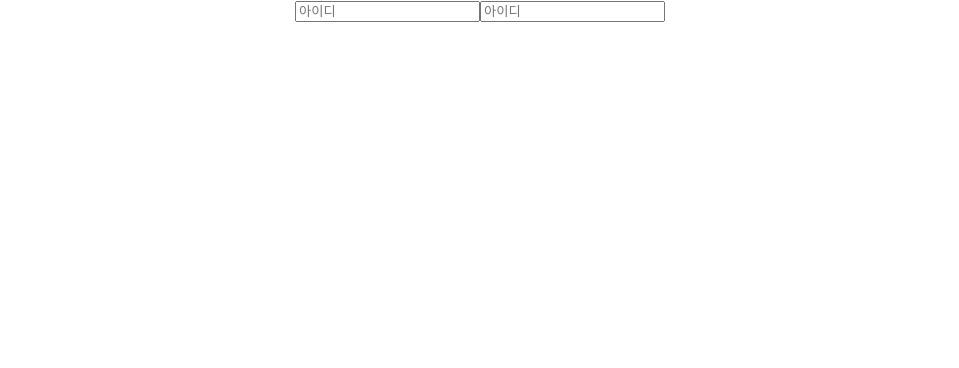
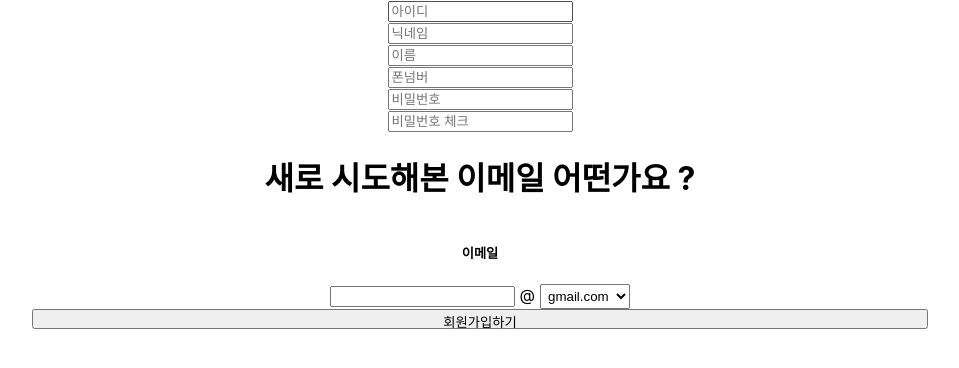
Before and after one commit to Hanghae-Realwork/front-end, a React (Create React App) app in the folder real_project/: page /join in a window 1280 px wide. Shown: the top 368 px of the page, without its empty margins (160-1119 px from the left). Built offline with nearby package versions, Linux system fonts and the light colour scheme.

Commit message:
Update Join.js

```diff
--- a/real_project/src/pages/Join.js
+++ b/real_project/src/pages/Join.js
@@ -1,24 +1,197 @@
-import React from "react";
+import React, { useEffect, useState } from "react";
+import styled from "styled-components";
+function Join() {
+  const [userId, setUserId] = useState("");
+  const [phoneNumber, setPhoneNumber] = useState("");
+  const [nickname, setNickName] = useState("");
+  const [name, setName] = useState("");
+  const [password, setPassword] = useState("");
+  const [passwordCheck, setPasswordCheck] = useState("");
+  //새로시도한 email
+  const [emailWrite, setEmailWrite] = useState(false);
+  //error
+  const [userIdError, setUserIdError] = useState(false);
+  const [nicknameError, setNickNameError] = useState(false);
+  const [nameError, setNameError] = useState(false);
+  const [passwordError, setPasswordError] = useState(false);
+  const [confirmPasswordError, setConfirmPasswordError] = useState(false);
 
-function Join() {
+  //핸드폰 하이픈
+  useEffect(() => {
+    if (phoneNumber.length === 10) {
+      setPhoneNumber(phoneNumber.replace(/(\d{3})(\d{3})(\d{4})/, "$1-$2-$3"));
+    }
+    if (phoneNumber.length === 13) {
+      setPhoneNumber(
+        phoneNumber
+          .replace(/-/g, "")
+          .replace(/(\d{3})(\d{4})(\d{4})/, "$1-$2-$3")
+      );
+    }
+  }, [phoneNumber]);
+
+  //유효성 검사
+  const onChangeUserId = (e) => {
+    const emailRegex =
+      /^[0-9a-zA-Z]([-_\.]?[0-9a-zA-Z])*@[0-9a-zA-Z]([-_\.]?[0-9a-zA-Z])*\.[a-zA-Z]{2,3}$/i;
+    if (!e.target.value || emailRegex.test(e.target.value))
+      setUserIdError(false);
+    else setUserIdError(true);
+    setUserId(e.target.value);
+  };
+
+  const onChageNickName = (e) => {
+    setNickNameError(false);
+    setNickName(e.target.value);
+  };
+  const onChageName = (e) => {
+    setNameError(false);
+    setName(e.target.value);
+  };
+  const OnChangephoneNumber = (e) => {
+    const regex = /^[0-9\b -]{0,13}$/;
+    if (regex.test(e.target.value)) {
+      setPhoneNumber(e.target.value);
+    }
+  };
+  const OnChangePassWord = (e) => {
+    const passwordRegex =
+      /^(?=.*[a-zA-z])(?=.*[0-9])(?=.*[$`~!@$!%*#^?&\\(\\)\-_=+]).{8,16}$/;
+    if (!e.target.value || passwordRegex.test(e.target.value))
+      setPasswordError(false);
+    else setPasswordError(true);
+
+    if (!passwordCheck || e.target.value === passwordCheck)
+      setConfirmPasswordError(false);
+    else setConfirmPasswordError(true);
+    setPassword(e.target.value);
+  };
+  const OnChangePassWordCheck = (e) => {
+    if (password === e.target.value) setConfirmPasswordError(false);
+    else setConfirmPasswordError(true);
+    setPasswordCheck(e.target.value);
+  };
+
+  const JoinOnClick = () => {
+    console.log(userId, phoneNumber, nickname, name, password, passwordCheck);
+  };
+  //새로운 이메일 시도
+
+  const changeEmailSelect = (e) => {
+    const { value, name } = e.target;
+
+    const select = document.getElementsByName("emailSelect")[0].value;
+
+    if (select === "write") {
+      setEmailWrite(true);
+      console.log(emailWrite);
+    } else setEmailWrite(false);
+    console.log(emailWrite);
+  };
   return (
-    <>
+    <Container>
+      {/* 이메일 */}
+      <label>
         <input
           required
-        name="addEmail"
           type="email"
           placeholder="아이디"
-        maxLength={20}
+          value={userId}
+          onChange={onChangeUserId}
         ></input>
+        {userIdError && <ValiDiv>이메일 형식에 맞지 않습니다.</ValiDiv>}
+      </label>
+
+      {/* nickname */}
+      <label>
         <input
           required
-        name="addEmail"
-        type="email"
-        placeholder="아이디"
-        maxLength={20}
+          type="text"
+          placeholder="닉네임"
+          minLength={2}
+          maxLength={8}
+          value={nickname}
+          onChange={onChageNickName}
         ></input>
-    </>
+        {nicknameError && <ValiDiv>이메일 형식에 맞지 않습니다.</ValiDiv>}
+      </label>
+
+      <label>
+        <input
+          required
+          type="text"
+          placeholder="이름"
+          minLength={2}
+          maxLength={5}
+          value={name}
+          onChange={onChageName}
+        ></input>
+      </label>
+      <label>
+        <input
+          required
+          type="text"
+          placeholder="폰넘버"
+          onChange={OnChangephoneNumber}
+          value={phoneNumber}
+        ></input>
+      </label>
+      <label>
+        <input
+          required
+          type="password"
+          placeholder="비밀번호"
+          maxLength={16}
+          onChange={OnChangePassWord}
+          value={password}
+        ></input>
+        {passwordError && (
+          <ValiDiv>숫자, 영어, 특수문자 조합 8~16글자로 입력해주세요.</ValiDiv>
+        )}
+      </label>
+      <label>
+        <input
+          required
+          type="password"
+          placeholder="비밀번호 체크"
+          maxLength={16}
+          onChange={OnChangePassWordCheck}
+          value={passwordCheck}
+        ></input>
+        {confirmPasswordError && <ValiDiv>비밀번호를 확인해주세요.</ValiDiv>}
+      </label>
+      <h1>새로 시도해본 이메일 어떤가요 ? </h1>
+      <div>
+        <h5> 이메일 </h5>
+        <input type="text" maxLength="15" name="email" /> @
+        <Select name="emailSelect" onChange={changeEmailSelect}>
+          <option value="gmail.com"> gmail.com </option>
+          <option value="naver.com"> naver.com </option>
+          <option value="write"> 직접 입력 </option>
+        </Select>
+        {emailWrite ? (
+          <input type="text" name="emailWrite" maxLength={20} />
+        ) : null}
+      </div>
+
+      <Button onClick={JoinOnClick}>회원가입하기</Button>
+    </Container>
   );
 }
-
+const Container = styled.div`
+  display: flex;
+  flex-direction: column;
+`;
+const ValiDiv = styled.p`
+  color: red;
+`;
+const Button = styled.button`
+  width: 70%;
+  height: 20px;
+  margin: auto;
+`;
+const Select = styled.select`
+  padding: 3px;
+  margin-left: 5px;
+`;
 export default Join;
```
Lines whose indentation alone changed are shown as unchanged.
